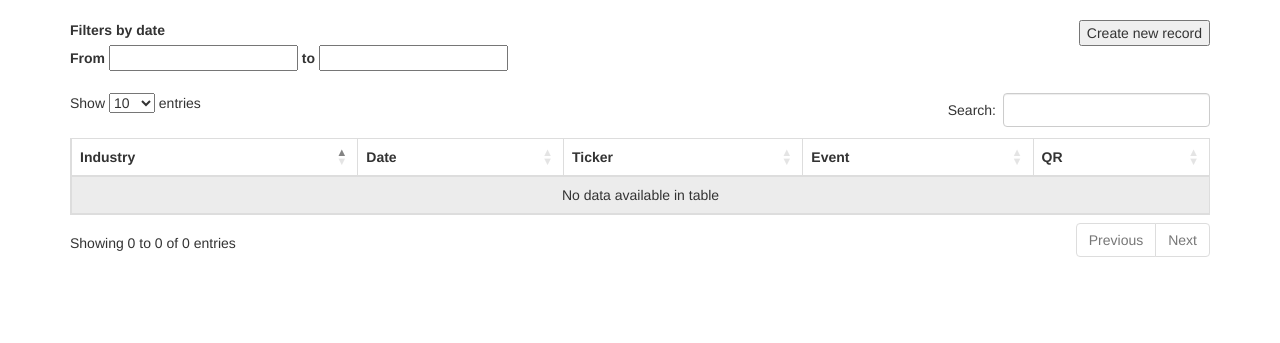
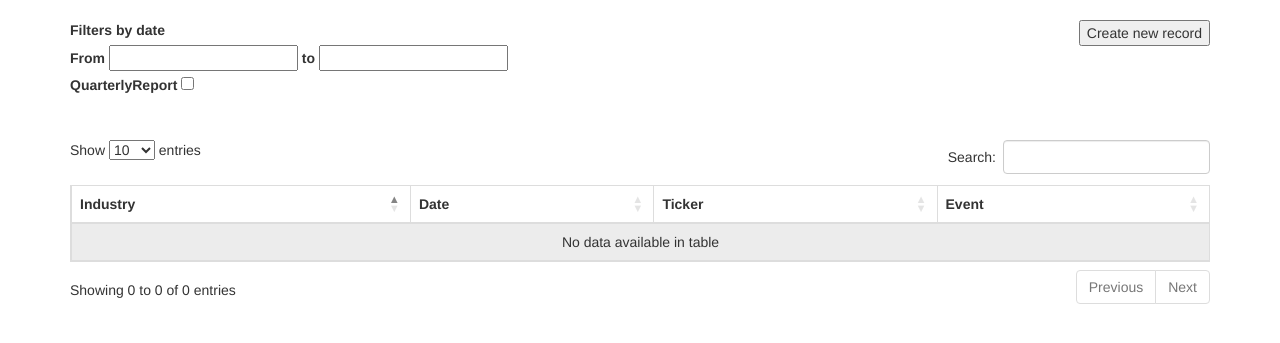
Before and after one commit to eidukas/project1, a Flask app: template app/templates/calendar/search.html in a window 1280 px wide. Shown: the part 52-395 px from the top of the page. Run offline with Flask 2, Linux system fonts and the light colour scheme; the template is opened without the code that fills it, so the values that code supplies are empty; some libraries are stand-ins or nearby versions.

Commit message:
Date filter fix, QuarterlyReport filter functionality when QuarterlyReport-checkbox is previously checked

```diff
--- a/app/templates/calendar/search.html
+++ b/app/templates/calendar/search.html
@@ -41,6 +41,11 @@
     <input type="text" id="from" name="from">
     <label for="to">to</label>
     <input type="text" id="to" name="to">
+    </br>
+    <div>
+        <label for="QuarterlyReport">QuarterlyReport</label>
+        <input type="checkbox" id="QuarterlyReport" name="QuarterlyReport">
+    </div>
     </br></br>
     <table id="books_table" class="table table-striped table-bordered" style="width:100%">
         <thead>
@@ -49,7 +54,7 @@
             <th>Date</th>
             <th>Ticker</th>
             <th>Event</th>
-            <th>QR</th>
+            <!-- <th>QR</th> -->
         </tr>
         </thead>
         <tbody>
@@ -63,7 +68,7 @@
                 <td data-field="2">{{ entry['Date'] }}</td>
                 <td data-field="3">{{ entry['Ticker'] }}</td>
                 <td data-field="4">{{ entry['Event'] }}</td>
-                <td data-field="5">{{ entry['quarterly_report'] }}</td>
+                <!-- <td data-field="5">{{ entry['quarterly_report'] }}</td> -->
             </tr>
         {% endfor %}
         </tbody>
@@ -215,14 +220,38 @@
 
             $.fn.dataTable.ext.search.push(
                 function (settings, data, dataIndex) {
-                    console.log("ext.search.push_1", settings, data, dataIndex);
-                    var from = isCorrectDate($("#from").val());
-                    var to = isCorrectDate($("#to").val());
-                    console.log("ext.search.push_2", from, to);
-                    return intoRange(data[2], from, to);
+                    if (!$('#QuarterlyReport').is(":checked")) {
+                        console.log("ext.search.push_1", settings, data, dataIndex);
+                        var from = isCorrectDate($("#from").val());
+                        var to = isCorrectDate($("#to").val());
+                        console.log("ext.search.push_2", from, to);
+                        // $(settings['aoData'][dataIndex]['nTr']).data().date - gets the "date" attribute of the current "dataIndex" element
+                        return intoRange($(settings['aoData'][dataIndex]['nTr']).data().date, from, to);
+                    } else {
+                        if ($(settings['aoData'][dataIndex]['nTr']).data().qr === "True") {
+                            var from = isCorrectDate($("#from").val());
+                            var to = isCorrectDate($("#to").val());
+                            return intoRange($(settings['aoData'][dataIndex]['nTr']).data().date, from, to);
+                        }
+                    }
+
                 }
             );
         })
+
+        // // QuarterlyReport onclick handler
+        // $('#QuarterlyReport').on('click', function() {
+        //     $.fn.dataTable.ext.search.push(
+        //         function (settings, data, dataIndex) {
+        //            if ($(settings['aoData'][dataIndex]['nTr']).data().qr === "True") {
+        //                 // var from = isCorrectDate($("#from").val());
+        //                 // var to = isCorrectDate($("#to").val());
+        //                 return intoRange($(settings['aoData'][dataIndex]['nTr']).data().date, from, to);
+        //             }
+        //         }
+        //     )
+        //     // console.log(this)
+        // })
 
         var contextId = null;
 
```
